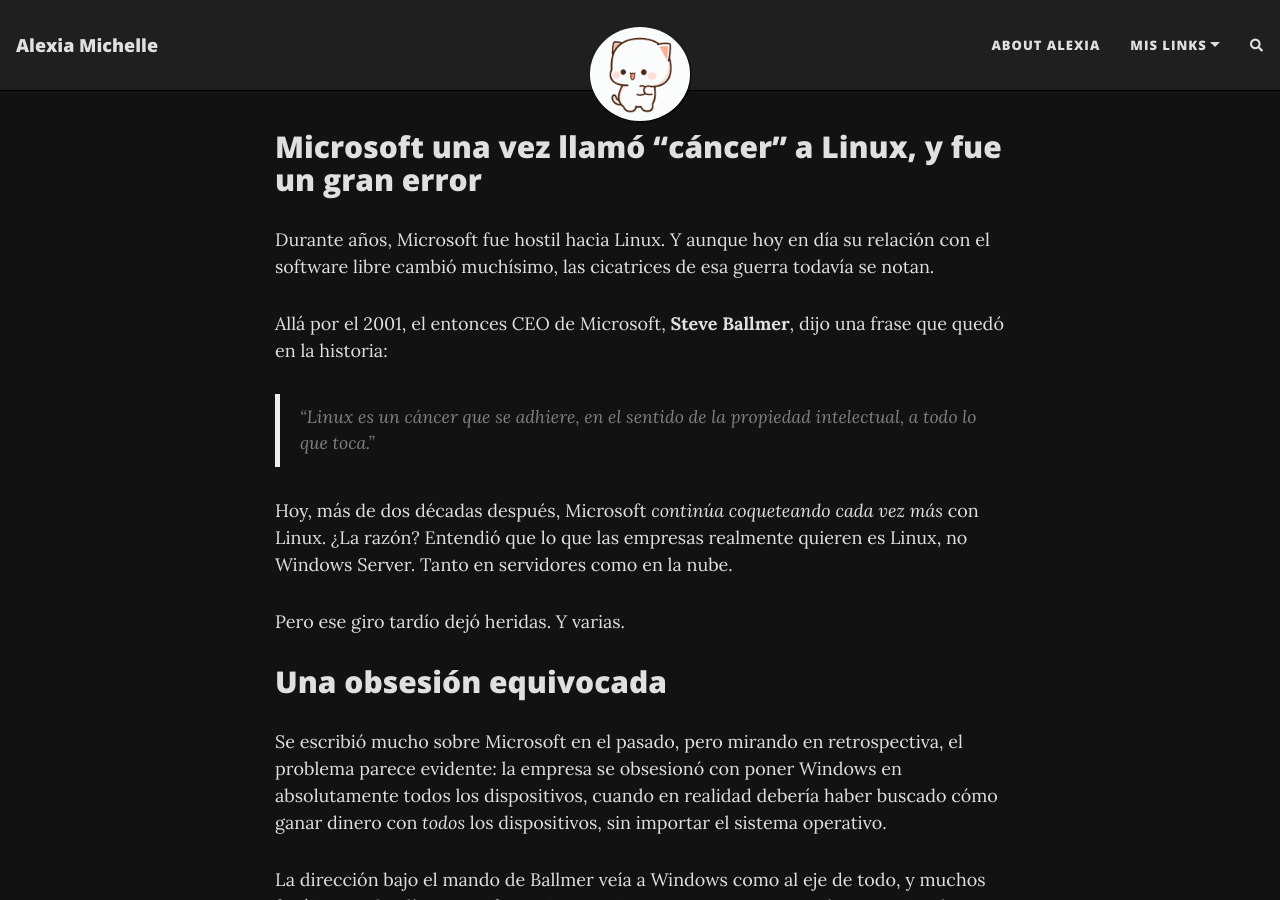
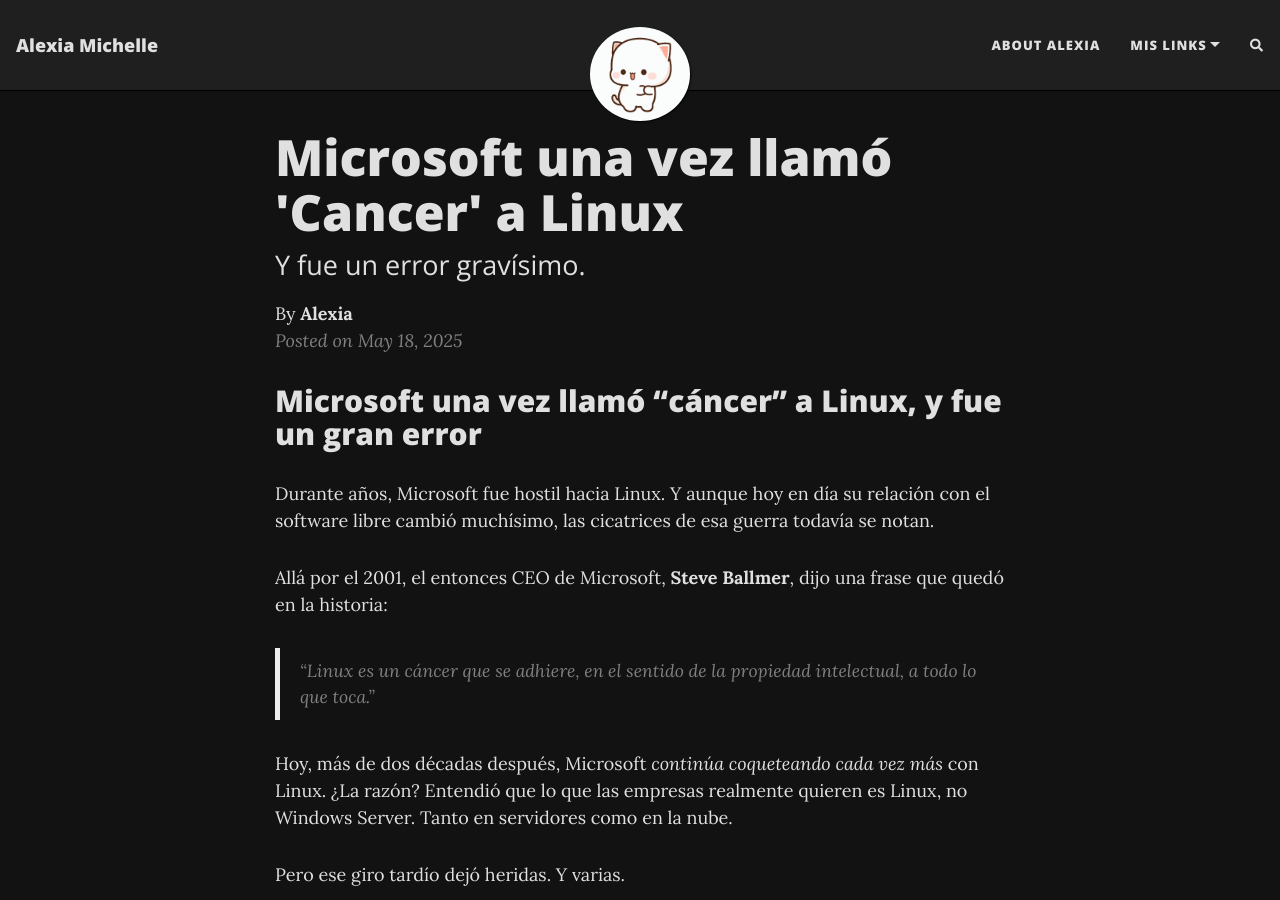
Before and after one commit to lachicadesistemas/lachicadesistemas.github.io, a Jekyll site: the page built from _posts/2025-05-18-steve-ballmer-se-trago-sus-palabras.md, in a window 1280 px wide and 900 px high. Built offline with Jekyll 4.4.1, drawn with Linux system fonts in a browser that asks for light colours; nearby versions of some CDN libraries; comment, search, counter and statistics services are not loaded; some of the changed text lies outside the part shown.

Commit message:
nuevo art

```diff
--- a/_posts/2025-05-18-steve-ballmer-se-trago-sus-palabras.md
+++ b/_posts/2025-05-18-steve-ballmer-se-trago-sus-palabras.md
@@ -1,6 +1,6 @@
 ---
 layout: post
-title: "Microsoft una vez llamó 'Cancer' a Linux
+title: Microsoft una vez llamó 'Cancer' a Linux
 subtitle: Y fue un error gravísimo.
 share-img: /assets/img/tecnologia-2025-05-18.png
 date: 2025-05-18
```
